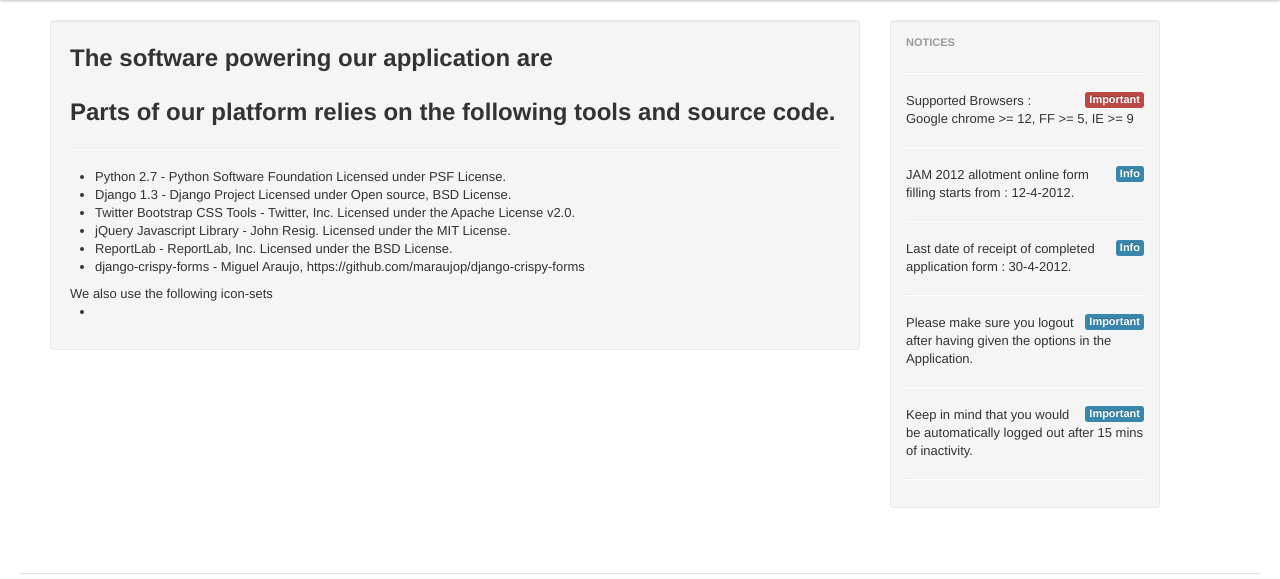
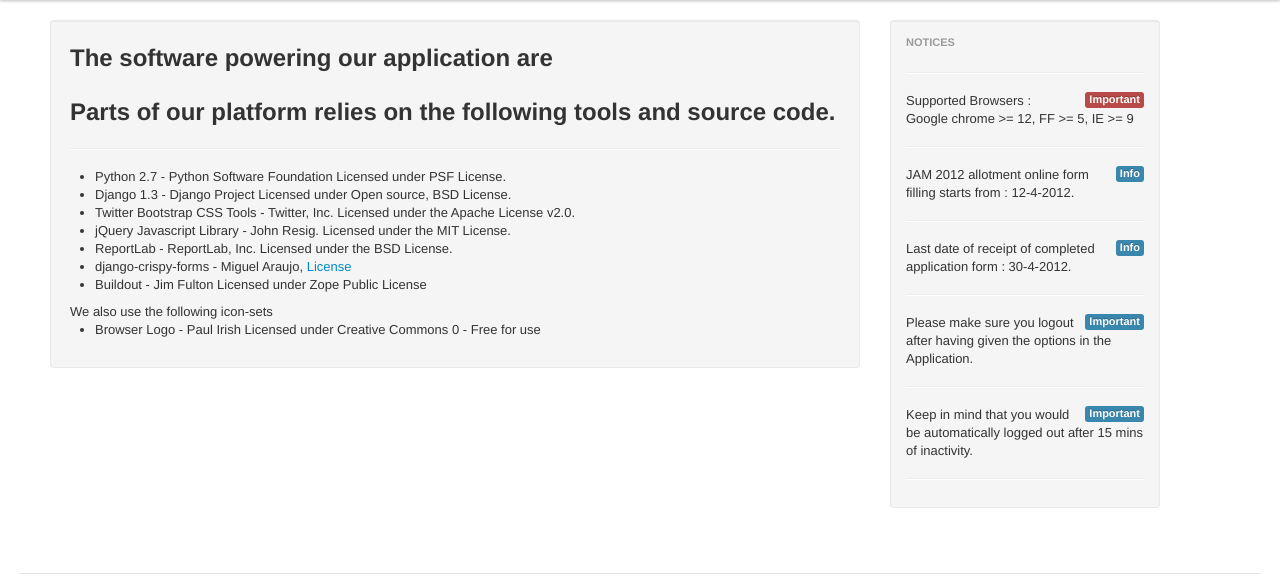
Before and after one commit to primalpop/aloha, a Django app: template aloha/template/about.html in a window 1280 px wide. Shown: the part 40-619 px from the top of the page. Run offline with Django 3.2, Linux system fonts and the light colour scheme; the template is opened without the code that fills it, so the values that code supplies are empty; some libraries are stand-ins or nearby versions.

Commit message:
added remaining licenses

```diff
--- a/aloha/template/about.html
+++ b/aloha/template/about.html
@@ -13,12 +13,13 @@
 <li>Twitter Bootstrap CSS Tools - Twitter, Inc. Licensed under the Apache License v2.0.</li>
 <li>jQuery Javascript Library - John Resig. Licensed under the MIT License.</li>
 <li>ReportLab - ReportLab, Inc. Licensed under the BSD License.</li>
-<li>django-crispy-forms - Miguel Araujo, https://github.com/maraujop/django-crispy-forms </li>
+<li>django-crispy-forms - Miguel Araujo, <a href ="https://github.com/maraujop/django-crispy-forms/blob/dev/LICENSE.txt">License</a></li>
+<li>Buildout - Jim Fulton Licensed under Zope Public License</li>
 </ul>
 
 We also use the following icon-sets
 <ul>
-<li></li>
+<li>Browser Logo - Paul Irish Licensed under Creative Commons 0 - Free for use</li>
 </ul>
 
 
```
